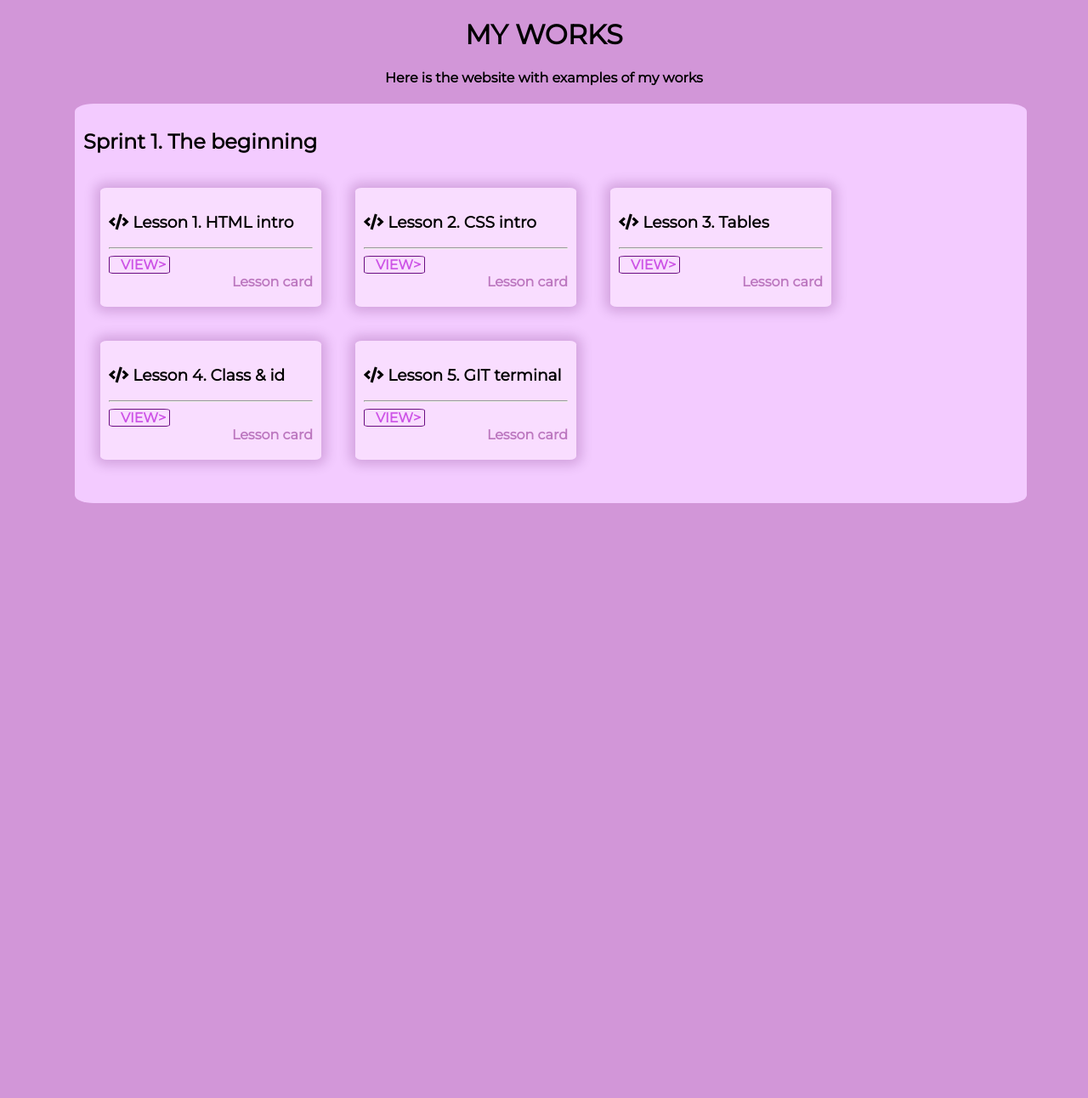
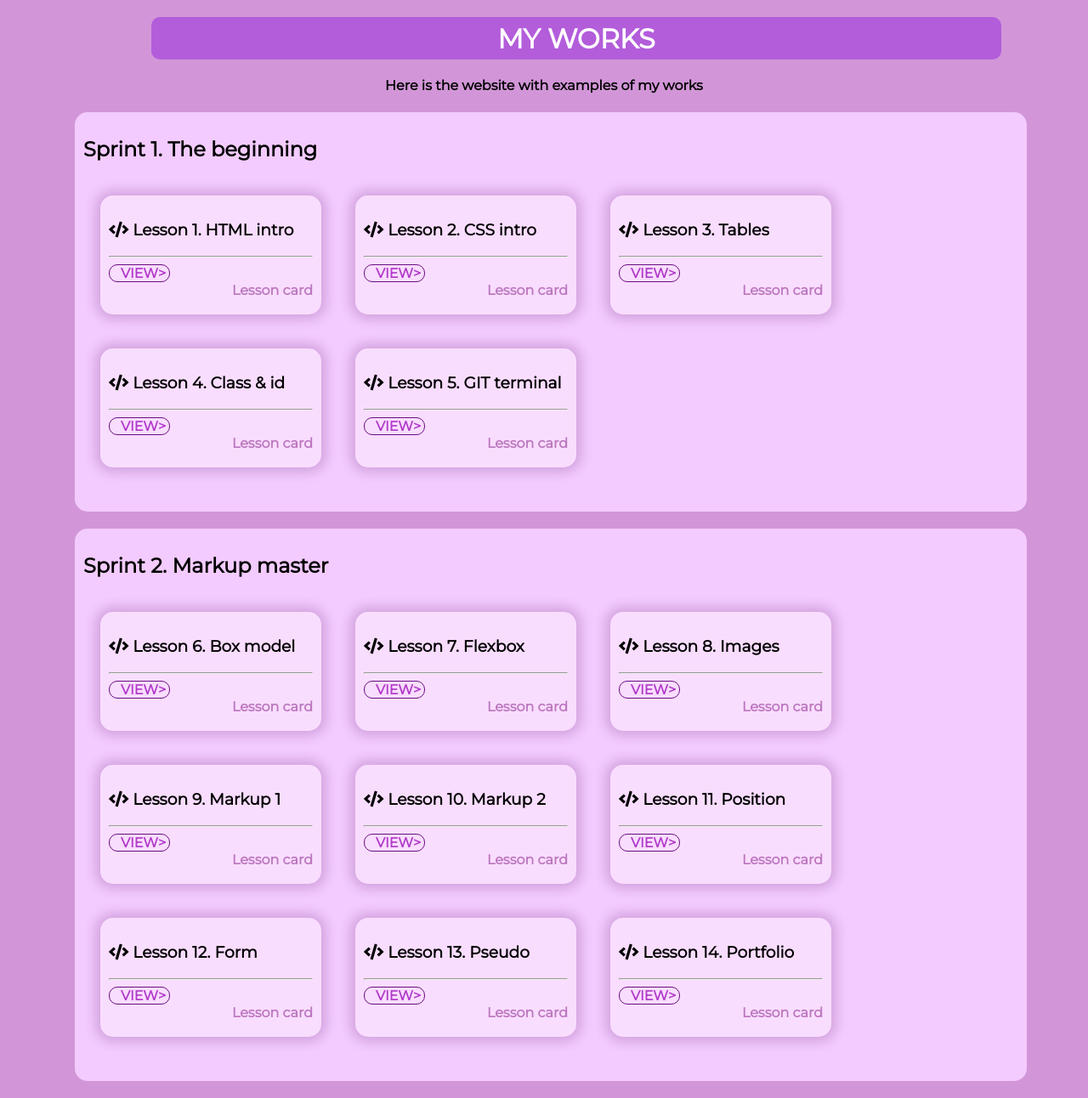
Before and after one commit to GMilana/test, a plain HTML site: page index.html in a window 1280 px wide. Shown: the whole page at 85% size. Before the commit the page ends 800 px from the top, so only its background shows below. Drawn offline with Linux system fonts and the light colour scheme.

Commit message:
Add files via upload

```diff
--- a/index.html
+++ b/index.html
@@ -4,7 +4,8 @@
 <head>
     <meta charset="UTF-8">
     <meta http-equiv="X-UA-Compatible" content="IE=edge">
-    <link rel="stylesheet" href="https://use.fontawesome.com/releases/v5.15.4/css/all.css" integrity="sha384-DyZ88mC6Up2uqS4h/KRgHuoeGwBcD4Ng9SiP4dIRy0EXTlnuz47vAwmeGwVChigm" crossorigin="anonymous">
+    <link rel="stylesheet" href="https://use.fontawesome.com/releases/v5.15.4/css/all.css"
+        integrity="sha384-DyZ88mC6Up2uqS4h/KRgHuoeGwBcD4Ng9SiP4dIRy0EXTlnuz47vAwmeGwVChigm" crossorigin="anonymous">
     <link rel="stylesheet" href="style.css">
     <meta name="viewport" content="width=device-width, initial-scale=1.0">
     <title>Document</title>
@@ -12,8 +13,10 @@
 
 <body>
 
-    <h1>MY WORKS</h1>
-    <h4>Here is the website with examples of my works</h4>
+    <div class="c">
+        <h1>MY WORKS</h1> </div>
+        <h4>Here is the website with examples of my works</h4>
+
 
 
     <section>
@@ -25,16 +28,20 @@
                     <h3><i class="fas fa-code"></i> Lesson 1. HTML intro</h3>
                     <hr>
                     <div class="b"><span><a href="#">VIEW</a></span>
-                     </div>
-                     <span></span><h4>Lesson card</h4>
+                    </div>
+                    <span></span>
+                    <h4>Lesson card</h4>
                 </div>
 
 
                 <div class="view">
-                    <h3><i class="fas fa-code"></i> Lesson 2. CSS  intro</h3>
+                    <h3><i class="fas fa-code"></i> Lesson 2. CSS intro</h3>
                     <hr>
                     <div class="b"><span><a href="#">VIEW</a></span></div>
-                    <span><h4> Lesson card</h4></span></div>
+                    <span>
+                        <h4> Lesson card</h4>
+                    </span>
+                </div>
 
 
 
@@ -68,6 +75,100 @@
         </div>
 
     </section>
+    <section>
+        <div class="sprint2">
+            <h2>Sprint 2. Markup master</h2>
+            <div class="a">
+                <div class="view">
+                    <h3><i class="fas fa-code"></i> Lesson 6. Box model</h3>
+                    <hr>
+                    <div class="b"><span><a href="#">VIEW</a></span>
+                    </div>
+                    <span></span>
+                    <h4>Lesson card</h4>
+                </div>
+
+
+                <div class="view">
+                    <h3><i class="fas fa-code"></i> Lesson 7. Flexbox</h3>
+                    <hr>
+                    <div class="b"><span><a href="#">VIEW</a></span></div>
+                    <span>
+                        <h4> Lesson card</h4>
+                    </span>
+                </div>
+
+
+
+
+                <div class="view">
+                    <h3><i class="fas fa-code"></i> Lesson 8. Images</h3>
+                    <hr>
+                    <div class="b"><span><a href="#">VIEW</a></span></div>
+                    <h4><span> Lesson card</span></h4>
+                </div>
+
+
+
+                <div class="view">
+                    <h3><i class="fas fa-code"></i> Lesson 9. Markup 1</h3>
+                    <hr>
+                    <div class="b"><span><a href="#">VIEW</a></span></div>
+                    <h4><span> Lesson card</span></h4>
+                </div>
+
+
+
+                <div class="view">
+                    <h3><i class="fas fa-code"></i> Lesson 10. Markup 2</h3>
+                    <hr>
+                    <div class="b"><span><a href="#">VIEW</a></span></div>
+                    <h4><span> Lesson card</span></h4>
+                </div>
+
+                <div class="view">
+                    <h3><i class="fas fa-code"></i> Lesson 11. Position</h3>
+                    <hr>
+                    <div class="b"><span><a href="#">VIEW</a></span>
+                    </div>
+                    <span></span>
+                    <h4>Lesson card</h4>
+                </div>
+
+
+                <div class="view">
+                    <h3><i class="fas fa-code"></i> Lesson 12. Form</h3>
+                    <hr>
+                    <div class="b"><span><a href="#">VIEW</a></span></div>
+                    <span>
+                        <h4> Lesson card</h4>
+                    </span>
+                </div>
+
+
+
+
+                <div class="view">
+                    <h3><i class="fas fa-code"></i> Lesson 13. Pseudo</h3>
+                    <hr>
+                    <div class="b"><span><a href="#">VIEW</a></span></div>
+                    <h4><span> Lesson card</span></h4>
+                </div>
+
+
+
+                <div class="view">
+                    <h3><i class="fas fa-code"></i> Lesson 14. Portfolio</h3>
+                    <hr>
+                    <div class="b"><span><a href="#">VIEW</a></span></div>
+                    <h4><span> Lesson card</span></h4>
+                </div>
+
+            </div>
+        </div>
+
+    </section>
+
 
 </body>
 
--- a/style.css
+++ b/style.css
@@ -12,7 +12,16 @@ body {
     height: 450px;
     margin: 20px 80px;
     padding: 10px;
-    border-radius: 2%;
+    border-radius: 15px;
+
+}
+.sprint2 {
+    background-color: rgb(243, 203, 255);
+    width: 1100px;
+    height: 630px;
+    margin: 20px 80px;
+    padding: 10px;
+    border-radius: 15px;
 
 }
 
@@ -41,7 +50,7 @@ h4 {
     -webkit-box-shadow: 0px 0px 14px 6px rgba(83, 18, 90, 0.5);
     -moz-box-shadow: 0px 0px 14px 6px rgba(83, 0, 90, 0.2);
     box-shadow: 0px 0px 14px 6px rgba(83, 0, 90, 0.2);
-    border-radius: 3%;
+    border-radius: 15px;
     transition: .3s;
 }
 
@@ -51,23 +60,26 @@ h4 {
     display: flex;
     justify-content: center;
     align-items: flex-start;
-    border-radius: 10%;
+    border-radius: 10px;
     font-weight: bold;
     transition: .3s;
 }
 
 .view:hover {
-    width: 260px;
-    height: 140px;
+    width: 250px;
+    height: 130px;
     transition: .3s;
+    background-color: rgb(210, 150, 216);
+    color: white;
 }
 
 .a a {
-    color: rgb(205, 84, 230);
+    color: rgb(177, 59, 201);
     text-decoration: none;
     margin: 0;
     height: 19px;
     width: 44px;
+    transition: .3s;
 }
 
 .a a::after {
@@ -83,6 +95,7 @@ h4 {
 }
 
 .b:hover {
+    background-color: rgb(255, 255, 255);
     width: 90px;
     height: 25px;
     display: flex;
@@ -108,4 +121,20 @@ h2 {
 h2:hover {
     color: rgb(148, 0, 161);
     transition: .3s;
+
 }
+.c{
+    margin: 20px 170px;
+ background-color: rgb(179, 93, 219);
+ height: 50px;
+ width: 1000px;
+ border-radius: 10px;
+ display: flex;
+ justify-content: center;
+ align-items: center;
+ position: sticky;
+ top:10px;
+ color: white;
+
+
+}
```
